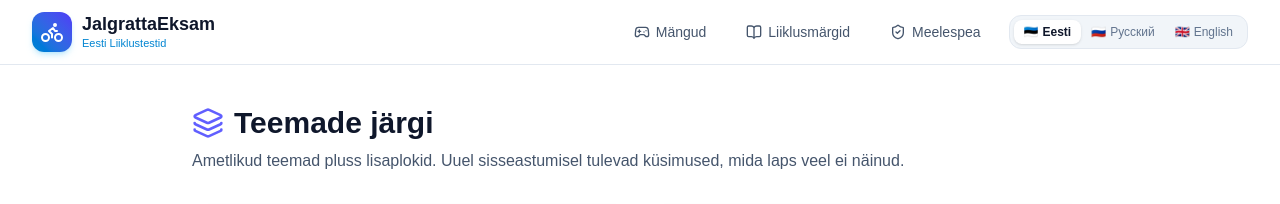
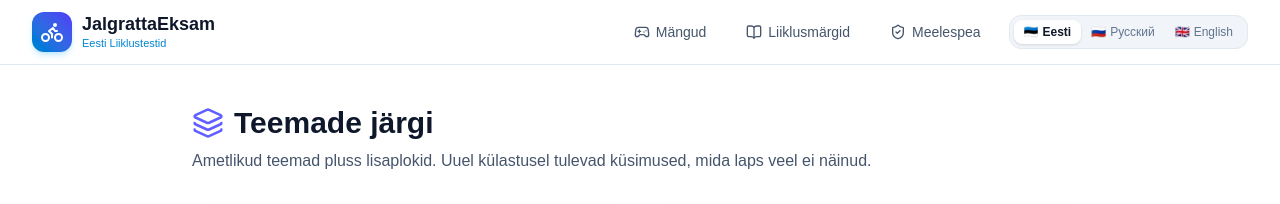
Before and after one commit to MrTolerant/jalgratta-eksam, a Next.js app: page /topics in a window 1280 px wide. Shown: the top 204 px of the page. Built offline with nearby package versions, Linux system fonts and the light colour scheme.

Commit message:
fix: Estonian visit wording and Russian game chrome

```diff
--- a/src/app/topics/page.tsx
+++ b/src/app/topics/page.tsx
@@ -20,7 +20,7 @@ export default function TopicsPage() {
         </h1>
         <p className="text-sm sm:text-base text-slate-600 dark:text-slate-400">
           {lang === 'et'
-            ? 'Ametlikud teemad pluss lisaplokid. Uuel sisseastumisel tulevad küsimused, mida laps veel ei näinud.'
+            ? 'Ametlikud teemad pluss lisaplokid. Uuel külastusel tulevad küsimused, mida laps veel ei näinud.'
             : lang === 'ru'
             ? 'Официальные темы плюс дополнительные блоки. При новом заходе — только вопросы, которые ребёнок ещё не видел.'
             : 'Official topics plus extra blocks. A new visit shows questions the child has not seen yet.'}
--- a/src/components/GameShell.tsx
+++ b/src/components/GameShell.tsx
@@ -29,7 +29,7 @@ export function GameShell({
           className="inline-flex items-center gap-1.5 text-xs sm:text-sm font-semibold text-slate-500 hover:text-sky-600"
         >
           <Home className="w-4 h-4" />
-          {lang === 'et' ? 'Avaleht' : lang === 'ru' ? 'Домой' : 'Home'}
+          {lang === 'et' ? 'Avaleht' : lang === 'ru' ? 'На главную' : 'Home'}
         </Link>
       </div>
       <h1 className="text-2xl sm:text-3xl font-extrabold text-slate-900 dark:text-white">{title}</h1>
```
